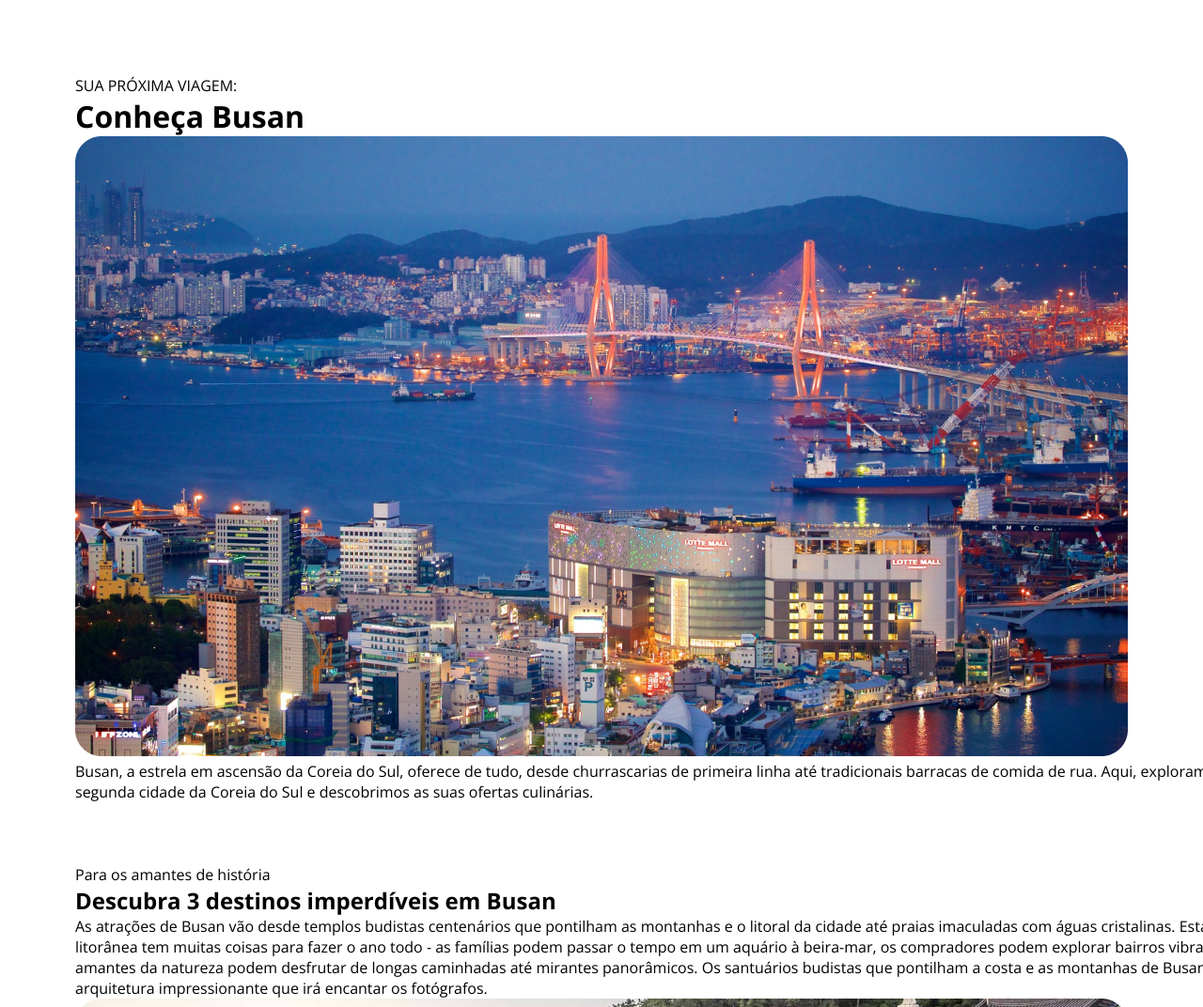
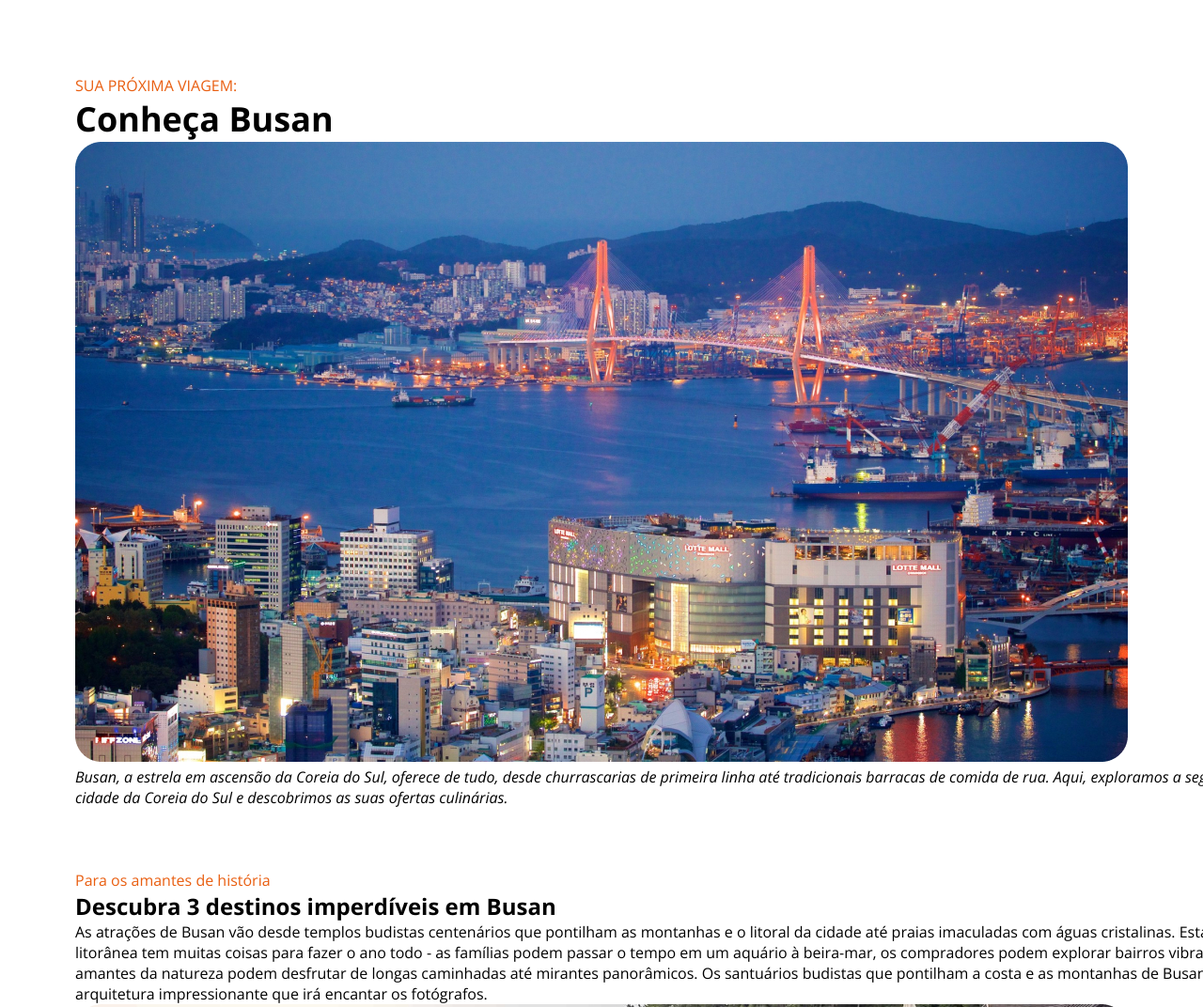
Before and after one commit to theusousa/local-turistico, a plain HTML site: page index.HTML in a window 1280 px wide. Shown: the top 1072 px of the page at 94% size. Drawn offline with nearby package versions, Linux system fonts and the light colour scheme.

Commit message:
finalizado

```diff
--- a/index.HTML
+++ b/index.HTML
@@ -11,15 +11,15 @@
 </head>
 <body>
   <div id="pagina">
-    <p>SUA PRÓXIMA VIAGEM:</p>
+    <span>SUA PRÓXIMA VIAGEM:</span>
     <H1>Conheça Busan</H1>
     <section id="conheçabusan">
       <img  src="assent/image.jpg" alt="">
-      <p>Busan, a estrela em ascensão da Coreia do Sul, oferece de tudo, desde churrascarias de primeira linha até tradicionais barracas de comida de rua. Aqui, exploramos a segunda cidade da Coreia do Sul e descobrimos as suas ofertas culinárias.</p>
-    </section><br><Br></Br>
+      <p class="busan">Busan, a estrela em ascensão da Coreia do Sul, oferece de tudo, desde churrascarias de primeira linha até tradicionais barracas de comida de rua. Aqui, exploramos a segunda cidade da Coreia do Sul e descobrimos as suas ofertas culinárias.</p>
+  <section><br><Br></Br>
 
     <section id="destinos">
-      <p>Para os amantes de história</p>
+      <span>Para os amantes de história</span>
       <h2>Descubra 3 destinos imperdíveis em Busan</h2>
       <p>As atrações de Busan     vão desde templos budistas centenários que pontilham as montanhas e o litoral da cidade até praias imaculadas com águas cristalinas. Esta cidade litorânea tem muitas coisas para fazer o ano todo - as famílias podem passar o tempo em um aquário à beira-mar, os compradores podem explorar bairros vibrantes e os amantes da natureza podem desfrutar de longas caminhadas até mirantes panorâmicos.
         Os santuários budistas que pontilham a costa e as montanhas de Busan têm uma arquitetura impressionante que irá encantar os fotógrafos.</p>
@@ -49,10 +49,10 @@
       <h3>3.Parque Yongdusan</h3>
       <p>O Parque Yongdusan, localizado no centro de Busan, abriga alguns dos monumentos mais importantes da cidade. Você pode ver vistas espetaculares do topo da Torre Busan, de 120 metros de altura. O parque tem 2 museus – confira os instrumentos musicais tradicionais no Museum of World Folk Instruments e mais de 80 veleiros coreanos no Exhibition Hall of World Model Boats.<br><br>
 
-        Bom para: <br>
-        ・Casais<br>
+      Bom para:<br>
+        ・Casais <br>
         ・Famílias<br>
-        ・Orçamento
+        <span>・Orçamento</span>
       </p>
     </section>
   </div>
--- a/style.css
+++ b/style.css
@@ -10,7 +10,13 @@
   font-style: normal;
   font-variation-settings:
     "wdth" 100;
-
+    background-image: 1120px;
+}
+span{
+  color: #E95E10;
+}
+body img{
+  background-size: 100%;
 }
  #pagina{
   box-sizing: border-box;
@@ -18,11 +24,27 @@
   padding: 80px;
   margin: auto;
  }
-#conheçabusan{
+
+
+
+ h1{
+  font-size: 36px;
+ }
+
+#conheçabusan  {
  background: url(assent/image.jpg) no-repeat
 
 }
 
+.busan{
+  font-style: italic;
+  font-size: 16px;
+}
+
 footer{
   color: black;
+  padding: 48px;
+  text-align: center;
+  vertical-align: middle;
+
 }
```
